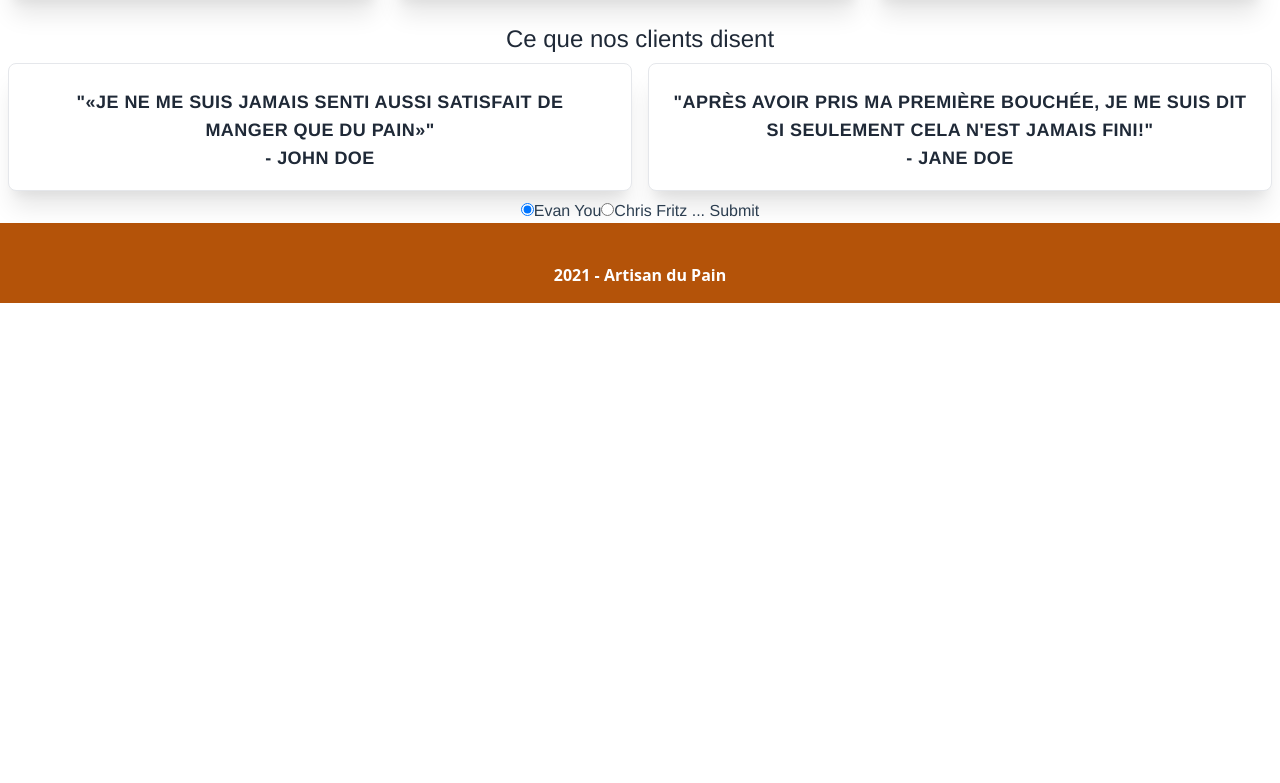
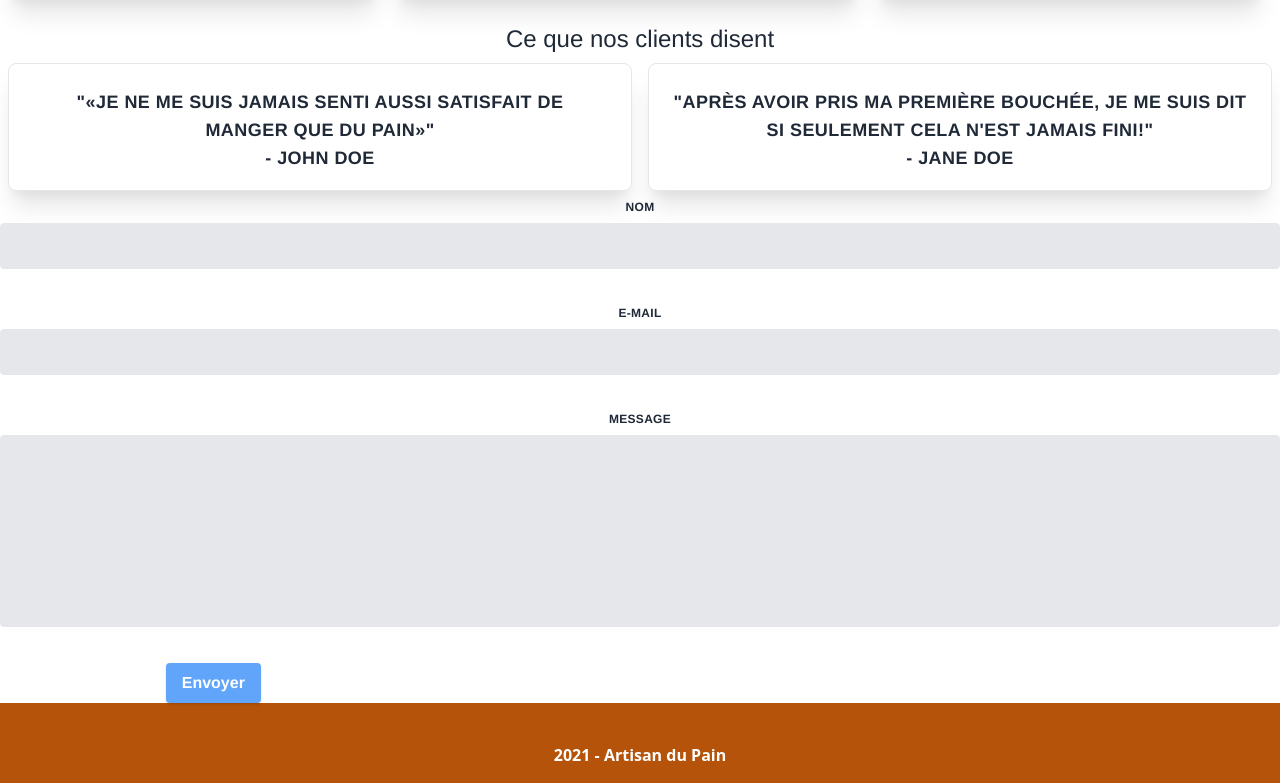
Before and after one commit to ZakariaBelbsir/Artisan-du-pain, a Vue app: page / in a window 1280 px wide. Shown: the part 978-1761 px from the top of the page. Before the commit the page ends 1281 px from the top, so only its background shows below. Built offline with nearby package versions, Linux system fonts and the light colour scheme.

Commit message:
form submission 0

```diff
--- a/src/components/Contact.vue
+++ b/src/components/Contact.vue
@@ -12,52 +12,7 @@
 <!--            @submit.prevent="handleSubmit"-->
 <!--            >-->
 <!--        <input type="hidden" name="form-name" value="contact" />-->
-<!--        <div class="flex flex-wrap -mx-3 mb-6">-->
-<!--          <div class="w-full px-3">-->
-<!--            <label class="block uppercase tracking-wide text-gray-800 text-xs font-bold mb-2" for="name">-->
-<!--              Nom-->
-<!--            </label>-->
-<!--            <input class="appearance-none block w-full bg-gray-200 text-gray-700 border-->
-<!--           border-gray-200 rounded py-3 px-4 mb-3 leading-tight focus:outline-none-->
-<!--           focus:bg-white focus:border-gray-500"-->
-<!--           id="name" required type="text"-->
-<!--           name="name" v-model="form.name">-->
-<!--          </div>-->
-<!--        </div>-->
-<!--        <div class="flex flex-wrap -mx-3 mb-6">-->
-<!--          <div class="w-full px-3">-->
-<!--            <label class="block uppercase tracking-wide text-gray-800 text-xs font-bold mb-2" for="email">-->
-<!--              E-mail-->
-<!--            </label>-->
-<!--            <input-->
-<!--              class="appearance-none block w-full bg-gray-200 text-gray-700 border-->
-<!--              border-gray-200 rounded py-3 px-4 mb-3 leading-tight-->
-<!--              focus:outline-none focus:bg-white focus:border-gray-500"-->
-<!--              id="email" required type="email"-->
-<!--              name="email" v-model="form.email">-->
-<!--          </div>-->
-<!--        </div>-->
-<!--        <div class="flex flex-wrap -mx-3 mb-6">-->
-<!--          <div class="w-full px-3">-->
-<!--            <label class="block uppercase tracking-wide text-gray-800 text-xs font-bold mb-2" for="message">-->
-<!--              Message-->
-<!--            </label>-->
-<!--            <textarea-->
-<!--              class=" no-resize appearance-none block w-full bg-gray-200 text-gray-700 border-->
-<!--              border-gray-200 rounded py-3 px-4 mb-3 leading-tight focus:outline-none-->
-<!--              focus:bg-white focus:border-gray-500 h-48 resize-none"-->
-<!--              required id="message" v-model="form.message"-->
-<!--              name="message"></textarea>-->
-<!--          </div>-->
-<!--        </div>-->
-<!--        <div class="">-->
-<!--          <div class="md:w-1/3">-->
-<!--            <button class="shadow bg-blue-400 hover:bg-blue-500 focus:shadow-outline-->
-<!--              focus:outline-none text-white font-bold py-2 px-4 rounded" type="submit">-->
-<!--              Envoyer-->
-<!--            </button>-->
-<!--          </div>-->
-<!--        </div>-->
+
 <!--      </form>-->
 <!--    </div>-->
 <!--  </div>-->
@@ -113,33 +68,81 @@
       data-netlify-honeypot="bot-field"
   >
     <input type="hidden" name="form-name" value="ask-question" />
-    <label v-for="(panelist, index) in panelists" :key="index">
-      <input
-          type="radio"
-          name="panelist"
-          :value="panelist"
-          @input="ev => updatePanelist"
-          :checked="panelist === currentPanelist"
-      />
-      <span>{{ panelist }}</span>
-    </label>
-    ...
-    <button>Submit</button>
+            <div class="flex flex-wrap -mx-3 mb-6">
+              <div class="w-full px-3">
+                <label class="block uppercase tracking-wide text-gray-800 text-xs font-bold mb-2" for="name">
+                  Nom
+                </label>
+                <input class="appearance-none block w-full bg-gray-200 text-gray-700 border
+               border-gray-200 rounded py-3 px-4 mb-3 leading-tight focus:outline-none
+               focus:bg-white focus:border-gray-500"
+               id="name" required type="text"
+               name="name" :value="form.name">
+              </div>
+            </div>
+            <div class="flex flex-wrap -mx-3 mb-6">
+              <div class="w-full px-3">
+                <label class="block uppercase tracking-wide text-gray-800 text-xs font-bold mb-2" for="email">
+                  E-mail
+                </label>
+                <input
+                  class="appearance-none block w-full bg-gray-200 text-gray-700 border
+                  border-gray-200 rounded py-3 px-4 mb-3 leading-tight
+                  focus:outline-none focus:bg-white focus:border-gray-500"
+                  id="email" required type="email"
+                  name="email" :value="form.email">
+              </div>
+            </div>
+            <div class="flex flex-wrap -mx-3 mb-6">
+              <div class="w-full px-3">
+                <label class="block uppercase tracking-wide text-gray-800 text-xs font-bold mb-2" for="message">
+                  Message
+                </label>
+                <textarea
+                  class=" no-resize appearance-none block w-full bg-gray-200 text-gray-700 border
+                  border-gray-200 rounded py-3 px-4 mb-3 leading-tight focus:outline-none
+                  focus:bg-white focus:border-gray-500 h-48 resize-none"
+                  required id="message" :value="form.message"
+                  name="message"></textarea>
+              </div>
+            </div>
+            <div class="">
+              <div class="md:w-1/3">
+                <button class="shadow bg-blue-400 hover:bg-blue-500 focus:shadow-outline
+                  focus:outline-none text-white font-bold py-2 px-4 rounded">
+                  Envoyer
+                </button>
+              </div>
+            </div>
+<!--    <label v-for="(panelist, index) in panelists" :key="index">-->
+<!--      <input-->
+<!--          type="radio"-->
+<!--          name="panelist"-->
+<!--          :value="panelist"-->
+<!--          @input="ev => updatePanelist"-->
+<!--          :checked="panelist === currentPanelist"-->
+<!--      />-->
+<!--      <span>{{ panelist }}</span>-->
+<!--    </label>-->
+<!--    <button>Submit</button>-->
   </form>
 </template>
 <script>
 export default {
   name: "Contact",
+  data(){
+    return {
+      form: {
+        name: '',
+        email: '',
+        message: '',
+      },
+    }
+    },
   methods: {
     updatePanelist (ev) {
       this.currentPanelist = ev.target.value
     }
-  },
-  data () {
-    return {
-      panelists: ['Evan You', 'Chris Fritz'],
-      currentPanelist: 'Evan You'
-    }
   }
 }
 </script>
```
